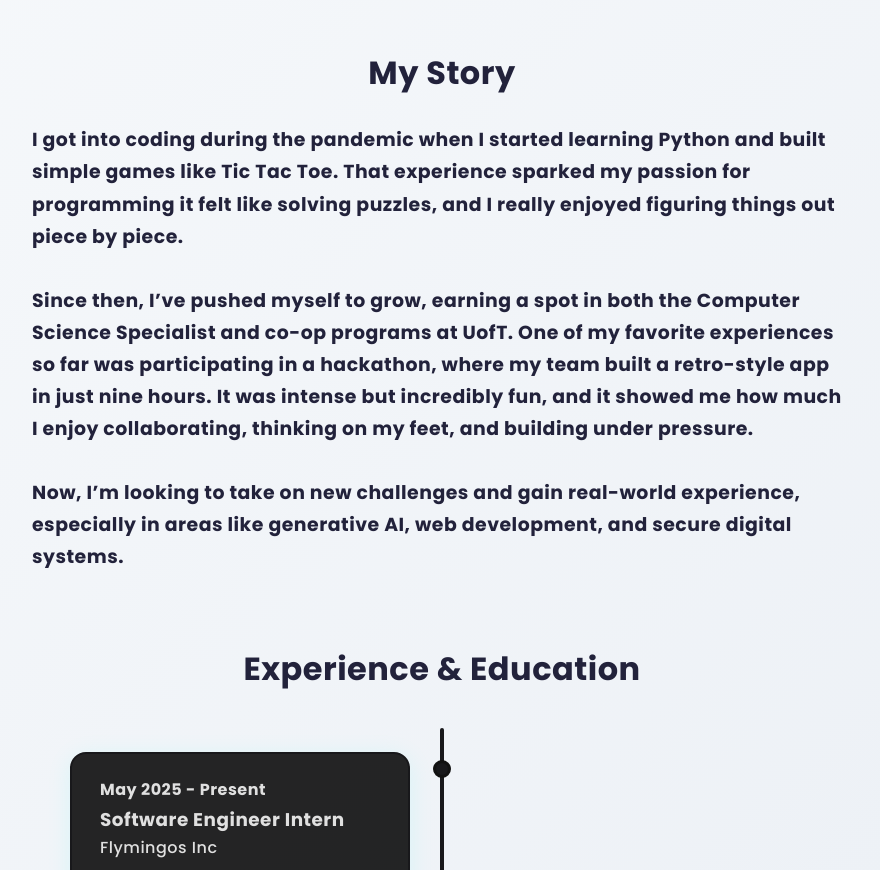
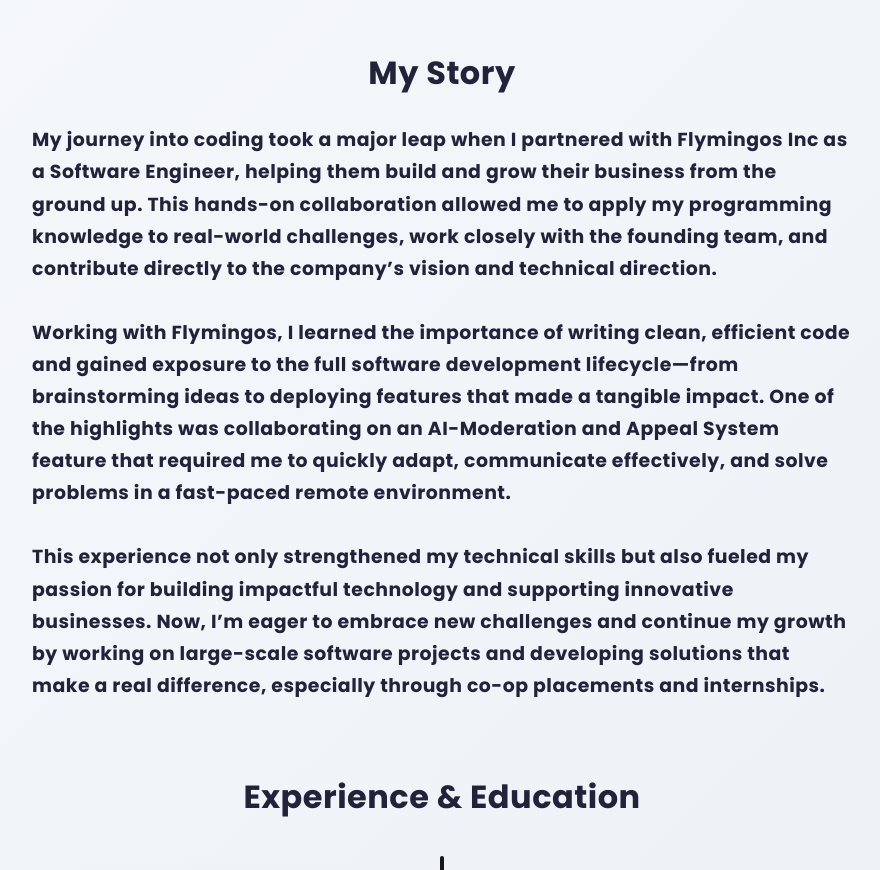
Before and after one commit to MananKakkar1/FullStackPortfolio, a React (Vite) app: page /about in a window 1280 px wide. Shown: the part 505-1375 px from the top of the page, without its empty margins (198-1078 px from the left). Built offline with nearby package versions, Linux system fonts and the light colour scheme.

Commit message:
Updated my story

```diff
--- a/src/pages/About.tsx
+++ b/src/pages/About.tsx
@@ -255,14 +255,14 @@
       <div className="about-creative-section">
         <h2 className="goals-header">My Story</h2>
         <p className="goals-text">
-          I got into coding during the pandemic when I started learning Python and built simple games like Tic Tac Toe.
-          That experience sparked my passion for programming it felt like solving puzzles, and I really enjoyed figuring things out piece by piece.
+          My journey into coding took a major leap when I partnered with Flymingos Inc as a Software Engineer, helping them build and grow their business from the ground up.
+          This hands-on collaboration allowed me to apply my programming knowledge to real-world challenges, work closely with the founding team, and contribute directly to the company’s vision and technical direction.
           <br /><br />
-          Since then, I’ve pushed myself to grow, earning a spot in both the Computer Science Specialist and co-op programs at UofT.
-          One of my favorite experiences so far was participating in a hackathon, where my team built a retro-style app in just nine hours.
-          It was intense but incredibly fun, and it showed me how much I enjoy collaborating, thinking on my feet, and building under pressure.
+          Working with Flymingos, I learned the importance of writing clean, efficient code and gained exposure to the full software development lifecycle—from brainstorming ideas to deploying features that made a tangible impact.
+          One of the highlights was collaborating on an AI-Moderation and Appeal System feature that required me to quickly adapt, communicate effectively, and solve problems in a fast-paced remote environment.
           <br /><br />
-          Now, I’m looking to take on new challenges and gain real-world experience, especially in areas like generative AI, web development, and secure digital systems.<br />
+          This experience not only strengthened my technical skills but also fueled my passion for building impactful technology and supporting innovative businesses.
+          Now, I’m eager to embrace new challenges and continue my growth by working on large-scale software projects and developing solutions that make a real difference, especially through co-op placements and internships.<br />
         </p>
       </div>
 
```
